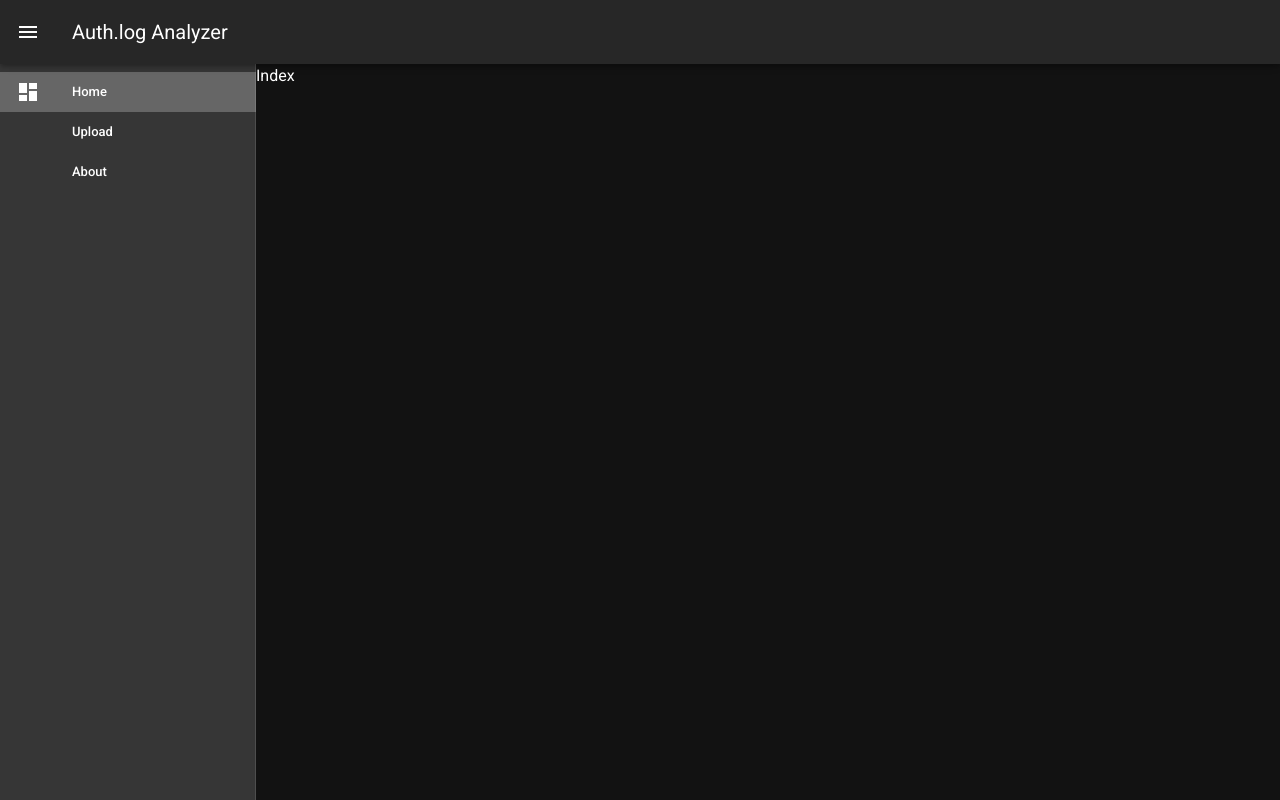
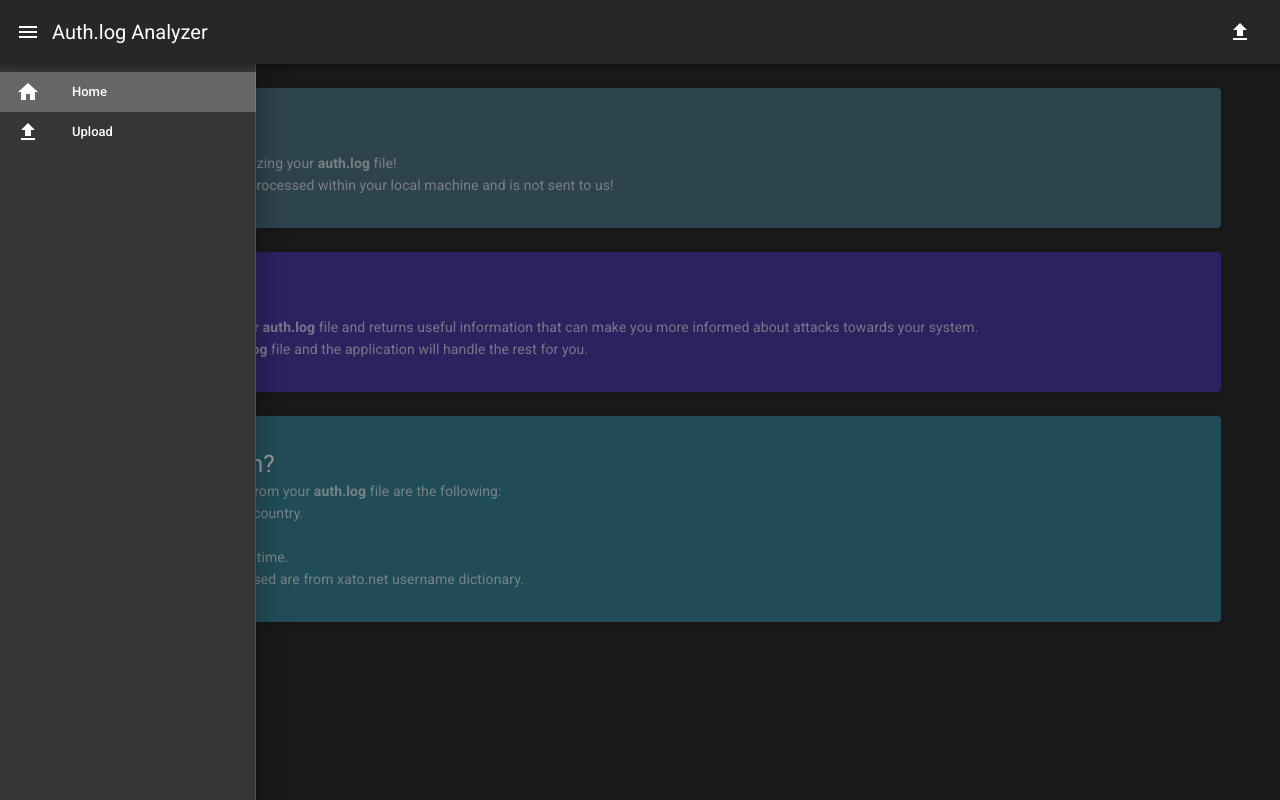
Before and after one commit to DPain/auth-log-analyzer, a Vue app: page / in a window 1280 px wide. Both pictures are taken after a click on the button 28 px from the left and 32 px from the top of the page. Built offline with nearby package versions, Linux system fonts and the light colour scheme.

Commit message:
Worked on Nav bar and Index page.

```diff
--- a/package.json
+++ b/package.json
@@ -1,5 +1,5 @@
 {
-  "name": "vue-hello-world",
+  "name": "auth-log-analyzer",
   "version": "0.1.0",
   "private": true,
   "scripts": {
--- a/src/App.vue
+++ b/src/App.vue
@@ -1,7 +1,7 @@
 <template>
   <div id="app">
     <v-app id="analyzer">
-      <v-navigation-drawer v-model="drawer" app clipped>
+      <v-navigation-drawer v-model="drawer" app clipped temporary>
         <v-list dense>
           <v-list-item-group>
             <v-list-item v-for="(item, i) in links" :key="i" :to="item.link" link>
@@ -18,11 +18,24 @@
 
       <v-app-bar app clipped-left>
         <v-app-bar-nav-icon @click.stop="drawer = !drawer" />
-        <v-toolbar-title>{{ title }}</v-toolbar-title>
+        <router-link tag="span" class="link" to="/">
+          <v-toolbar-title v-text="title" to="/"></v-toolbar-title>
+        </router-link>
+        <v-spacer></v-spacer>
+        <router-link class="link" :to="uploadUrl">
+          <v-btn icon>
+            <v-icon>mdi-upload</v-icon>
+          </v-btn>
+        </router-link>
       </v-app-bar>
 
+      <!-- Sizes your content based upon application components -->
       <v-content>
+        <!-- Provides the application the proper gutter -->
+        <v-container fluid>
+          <!-- Using vue-router -->
           <router-view></router-view>
+        </v-container>
       </v-content>
     </v-app>
   </div>
@@ -36,31 +49,40 @@ export default {
   components: {
     Index
   },
-  data: () => ({
+  data() {
+    return {
       links: [
         {
           id: "index",
-        icon: "mdi-view-dashboard",
+          icon: "mdi-home",
           text: "Home",
           link: "/"
         },
         {
           id: "upload",
-        icon: "mdi-settings",
+          icon: "mdi-upload",
           text: "Upload",
           link: "/upload"
-      },
-      {
-        id: "about",
-        icon: "mdi-settings",
-        text: "About",
-        link: "/about"
         }
       ],
       drawer: false,
       model: 1,
       title: "Auth.log Analyzer"
-  }),
+    };
+  },
+  computed: {
+    uploadUrl() {
+      return this.links.find(el => el["id"] == "upload").link;
+    }
+  },
+  methods: {
+    doStuff(e) {
+      console.log("TEST");
+      // target is actually btn__content so we need to go one step higher
+      e.path[1].deactive;
+      e.path[1].blur();
+    }
+  },
   created() {
     this.$vuetify.theme.dark = true;
   }
@@ -73,4 +95,16 @@ export default {
   -webkit-font-smoothing: antialiased;
   -moz-osx-font-smoothing: grayscale;
 }
+
+.link {
+  text-decoration: none;
+  color: white;
+  cursor: pointer;
+}
+
+// Lets Nav bar to be temporary and clipped.
+.v-navigation-drawer--temporary.v-navigation-drawer--clipped {
+  z-index: 5;
+  padding-top: 64px;
+}
 </style>
--- a/src/router.js
+++ b/src/router.js
@@ -19,10 +19,6 @@ const router = new Router({
       component: () => import('@/views/Display')
     },
     {
-      path: '/about',
-      component: () => import('@/views/About')
-    },
-    {
       path: '*',
       component: () => import('@/views/Index')
     }
--- a/src/views/About.vue
+++ /dev/null
@@ -1,58 +0,0 @@
-<template>
-  <div class="hello">
-    <h1>{{ msg }}</h1>
-    <p>
-      For guide and recipes on how to configure / customize this project,<br>
-      check out the
-      <a href="https://cli.vuejs.org" target="_blank" rel="noopener">vue-cli documentation</a>.
-    </p>
-    <h3>Installed CLI Plugins</h3>
-    <ul>
-      <li><a href="https://github.com/vuejs/vue-cli/tree/dev/packages/%40vue/cli-plugin-babel" target="_blank" rel="noopener">babel</a></li>
-      <li><a href="https://github.com/vuejs/vue-cli/tree/dev/packages/%40vue/cli-plugin-eslint" target="_blank" rel="noopener">eslint</a></li>
-    </ul>
-    <h3>Essential Links</h3>
-    <ul>
-      <li><a href="https://vuejs.org" target="_blank" rel="noopener">Core Docs</a></li>
-      <li><a href="https://forum.vuejs.org" target="_blank" rel="noopener">Forum</a></li>
-      <li><a href="https://chat.vuejs.org" target="_blank" rel="noopener">Community Chat</a></li>
-      <li><a href="https://twitter.com/vuejs" target="_blank" rel="noopener">Twitter</a></li>
-      <li><a href="https://news.vuejs.org" target="_blank" rel="noopener">News</a></li>
-    </ul>
-    <h3>Ecosystem</h3>
-    <ul>
-      <li><a href="https://router.vuejs.org" target="_blank" rel="noopener">vue-router</a></li>
-      <li><a href="https://vuex.vuejs.org" target="_blank" rel="noopener">vuex</a></li>
-      <li><a href="https://github.com/vuejs/vue-devtools#vue-devtools" target="_blank" rel="noopener">vue-devtools</a></li>
-      <li><a href="https://vue-loader.vuejs.org" target="_blank" rel="noopener">vue-loader</a></li>
-      <li><a href="https://github.com/vuejs/awesome-vue" target="_blank" rel="noopener">awesome-vue</a></li>
-    </ul>
-  </div>
-</template>
-
-<script>
-export default {
-  name: 'About',
-  props: {
-    msg: String
-  }
-}
-</script>
-
-<!-- Add "scoped" attribute to limit CSS to this component only -->
-<style scoped>
-h3 {
-  margin: 40px 0 0;
-}
-ul {
-  list-style-type: none;
-  padding: 0;
-}
-li {
-  display: inline-block;
-  margin: 0 10px;
-}
-a {
-  color: #42b983;
-}
-</style>
--- a/src/views/Index.vue
+++ b/src/views/Index.vue
@@ -1,6 +1,16 @@
 <template>
-  <div>
-    Index
+  <div id="grid">
+    <v-container>
+      <!-- Each card takes in a full row. -->
+      <v-row>
+        <v-col v-for="(item, i) in entries" :key="i" cols="12">
+          <v-card class="pa-4" :color="item.color" raised>
+            <v-card-title class="headline" v-text="item.title"></v-card-title>
+            <v-card-subtitle v-html="item.body"></v-card-subtitle>
+          </v-card>
+        </v-col>
+      </v-row>
+    </v-container>
   </div>
 </template>
 
@@ -11,24 +21,30 @@ export default {
   },
 
   data: () => ({
-    links: [
+    entries: [
       {
-        id: "index",
-        icon: "mdi-view-dashboard",
-        text: "Home",
-        link: "/"
+        title: "Welcome!",
+        body:
+          "Click Upload to start analyzing your <b>auth.log</b> file!<br>" +
+          "Don't worry, your data all processed within your local machine and is not sent to us!",
+        color: "#385F73"
       },
       {
-        id: "help",
-        icon: "mdi-settings",
-        text: "Temp",
-        link: "/"
+        title: "What is this?",
+        body:
+          "This web app takes in your <b>auth.log</b> file and returns useful information that can make you more informed about attacks towards your system.<br>" +
+          "Simply upload your <b>auth.log</b> file and the application will handle the rest for you.",
+        color: "#3A2195"
       },
       {
-        id: "github",
-        icon: "mdi-view-dashboard",
-        text: "Github",
-        link: "https://github.com/DPain"
+        title: "What can I learn?",
+        body:
+          "The things you can learn from your <b>auth.log</b> file are the following:<br>" +
+          "<ul><li>Rank attacks per city/country.</li>" +
+          "<li>Rank usernames.</li>" +
+          "<li>Attack frequency over time.</li>" +
+          "<li>Whether usernames used are from xato.net username dictionary.</li></ul>",
+        color: "#1F7087"
       }
     ],
     drawer: false,
```
Lines whose indentation alone changed are shown as unchanged.
